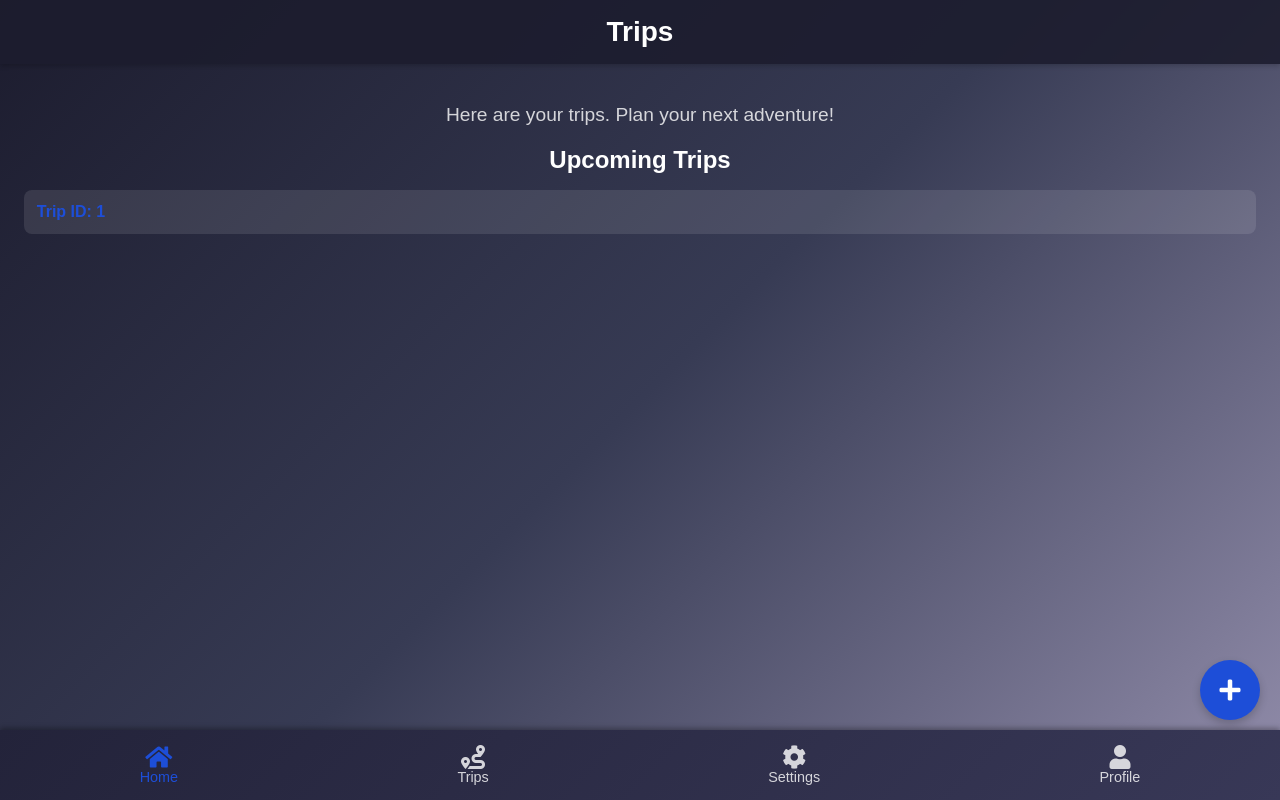
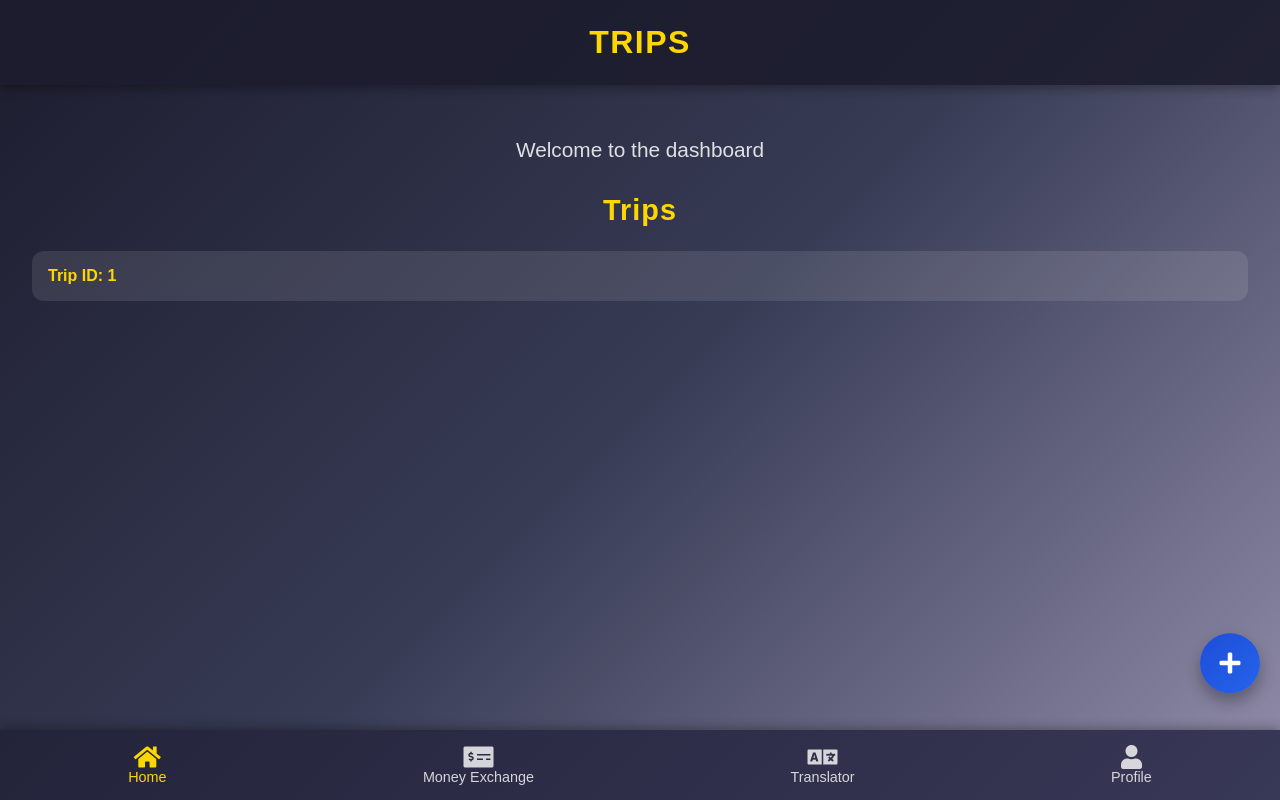
Before and after one commit to AYUSHMANPAUDEL/utech_hackathon, a Django app: page /dashboard/ in a window 1280 px wide. Run offline with Django 5.2, Linux system fonts and the light colour scheme; a user stored in the database is signed in; data comes from the database, SQL or seed files in the repository.

Commit message:
dashboard updated

```diff
--- a/map_roadmap/templates/map_roadmap/dashboard.html
+++ b/map_roadmap/templates/map_roadmap/dashboard.html
@@ -6,7 +6,7 @@
     <title>Trips</title>
     <style>
         body {
-            font-family: Arial, sans-serif;
+            font-family: "Poppins", Arial, sans-serif;
             background: linear-gradient(135deg, #1c1c2e, #373b54, #928dab);
             color: white;
             margin: 0;
@@ -14,36 +14,49 @@
             display: flex;
             flex-direction: column;
             position: relative;
+            overflow-x: hidden;
         }
 
         header {
             background: rgba(28, 28, 46, 0.9);
-            padding: 1rem;
+            padding: 1.5rem;
             text-align: center;
-            box-shadow: 0 2px 5px rgba(0, 0, 0, 0.2);
+            box-shadow: 0 4px 10px rgba(0, 0, 0, 0.3);
         }
 
         header h1 {
             margin: 0;
-            font-size: 1.75rem;
+            font-size: 2rem;
+            text-transform: uppercase;
+            letter-spacing: 1.5px;
+            color: #FFD700; /* Gold accent for modern touch */
         }
 
         main {
             flex: 1;
-            padding: 1.5rem;
-            margin-bottom: 80px; /* For bottom bar spacing */
+            padding: 2rem;
+            margin-bottom: 80px;
         }
 
         .welcome-message {
             text-align: center;
-            font-size: 1.2rem;
-            color: rgba(255, 255, 255, 0.8);
-            margin-top: 1rem;
+            font-size: 1.3rem;
+            color: rgba(255, 255, 255, 0.85);
+            margin-bottom: 2rem;
+            animation: fadeIn 1.2s ease-out;
+        }
+
+        @keyframes fadeIn {
+            0% { opacity: 0; transform: translateY(-10px); }
+            100% { opacity: 1; transform: translateY(0); }
         }
 
         #trip-details h2 {
             text-align: center;
-            margin-bottom: 1rem;
+            margin-bottom: 1.5rem;
+            font-size: 1.8rem;
+            letter-spacing: 1px;
+            color: #FFD700;
         }
 
         #trip-details ul {
@@ -54,49 +67,55 @@
         #trip-details ul li {
             background: rgba(255, 255, 255, 0.1);
             margin: 0.5rem 0;
-            padding: 0.8rem;
-            border-radius: 8px;
-            transition: background 0.3s ease;
+            padding: 1rem;
+            border-radius: 12px;
+            display: flex;
+            justify-content: space-between;
+            align-items: center;
+            transition: transform 0.3s ease, background 0.3s ease;
         }
 
         #trip-details ul li:hover {
             background: rgba(255, 255, 255, 0.2);
+            transform: translateY(-5px);
         }
 
         #trip-details ul li a {
             text-decoration: none;
-            color: #1D4ED8;
+            color: #FFD700;
             font-weight: bold;
+            transition: color 0.3s ease;
         }
 
-        #trip-details p {
-            text-align: center;
-            font-size: 1.1rem;
-            color: rgba(255, 255, 255, 0.8);
+        #trip-details ul li a:hover {
+            color: #FBBF24; /* Lighter Gold */
         }
 
         .floating-button {
             position: fixed;
-            bottom: 80px;
+            bottom: 100px;
             right: 20px;
             width: 60px;
             height: 60px;
-            background: #1D4ED8;
+            background: linear-gradient(135deg, #1D4ED8, #2563EB);
             border-radius: 50%;
-            box-shadow: 0 4px 8px rgba(0, 0, 0, 0.2);
             display: flex;
             align-items: center;
             justify-content: center;
             font-size: 1.5rem;
             color: white;
+            box-shadow: 0 8px 15px rgba(0, 0, 0, 0.3);
             cursor: pointer;
-            z-index: 1000;
-            transition: transform 0.3s ease, box-shadow 0.3s ease;
+            animation: float 2s infinite ease-in-out;
+        }
+
+        @keyframes float {
+            0%, 100% { transform: translateY(0); }
+            50% { transform: translateY(-10px); }
         }
 
         .floating-button:hover {
-            transform: scale(1.1);
-            box-shadow: 0 6px 12px rgba(0, 0, 0, 0.3);
+            background: linear-gradient(135deg, #2563EB, #1D4ED8);
         }
 
         .modal {
@@ -164,8 +157,7 @@
             display: flex;
             justify-content: space-around;
             align-items: center;
-            box-shadow: 0 -2px 5px rgba(0, 0, 0, 0.3);
-            z-index: 1000;
+            box-shadow: 0 -2px 10px rgba(0, 0, 0, 0.3);
         }
 
         .bottom-bar a {
@@ -175,15 +167,16 @@
             flex-direction: column;
             align-items: center;
             font-size: 0.9rem;
-            transition: color 0.3s ease;
+            transition: transform 0.3s ease, color 0.3s ease;
         }
 
         .bottom-bar a:hover {
-            color: #1D4ED8;
+            color: #FFD700;
+            transform: scale(1.1);
         }
 
         .bottom-bar a.active {
-            color: #1D4ED8;
+            color: #FFD700;
         }
 
         .bottom-bar a .icon {
@@ -191,24 +184,20 @@
         }
     </style>
     <link href="https://cdnjs.cloudflare.com/ajax/libs/font-awesome/5.15.4/css/all.min.css" rel="stylesheet">
-
 </head>
 <body>
     <header>
         <h1>Trips</h1>
     </header>
-
     <main>
-        <p class="welcome-message">Here are your trips. Plan your next adventure!</p>
-
-        <!-- Trip Details Section -->
+        <p class="welcome-message">Welcome to the dashboard</p>
         <div id="trip-details">
             {% if trips %}
-                <h2>Upcoming Trips</h2>
+                <h2>Trips</h2>
                 <ul>
                     {% for trip in trips %}
                         <li>
-                            <a href="{% url "trip_page" trip.id%}">Trip ID: {{ trip.id }}</a>
+                            <a href="{% url 'trip_page' trip.id %}">Trip ID: {{ trip.id }}</a>
                         </li>
                     {% endfor %}
                 </ul>
@@ -231,38 +216,32 @@
                 {% csrf_token %}
                 <label for="destination">Destination</label>
                 <input type="text" id="destination" name="destination" required>
-
                 <label for="duration">Duration (days)</label>
                 <input type="number" id="duration" name="duration" required>
-
                 <label for="start_date">Start Date</label>
                 <input type="date" id="start_date" name="start_date" required>
-
                 <button type="submit">Add Trip</button>
             </form>
         </div>
     </div>
-
-    <!-- Bottom Navigation Bar -->
     <div class="bottom-bar">
         <a href="#" class="active">
             <i class="fas fa-home icon"></i>
             <span>Home</span>
         </a>
         <a href="#">
-            <i class="fas fa-route icon"></i>
-            <span>Trips</span>
+            <i class="fas fa-money-check-alt icon"></i>
+            <span>Money Exchange</span>
         </a>
         <a href="#">
-            <i class="fas fa-cog icon"></i>
-            <span>Settings</span>
+            <i class="fas fa-language icon"></i>
+            <span>Translator</span>
         </a>
         <a href="#">
             <i class="fas fa-user icon"></i>
             <span>Profile</span>
         </a>
     </div>
-
     <script>
         const addTripBtn = document.getElementById("add-trip-btn");
         const tripModal = document.getElementById("trip-modal");
```
Also changed, not shown: other parts of map_roadmap/templates/map_roadmap/dashboard.html (+11 -41 lines), navigator_helper/templates/navigator_helper/trip_setup.html (+86 -22 lines).
